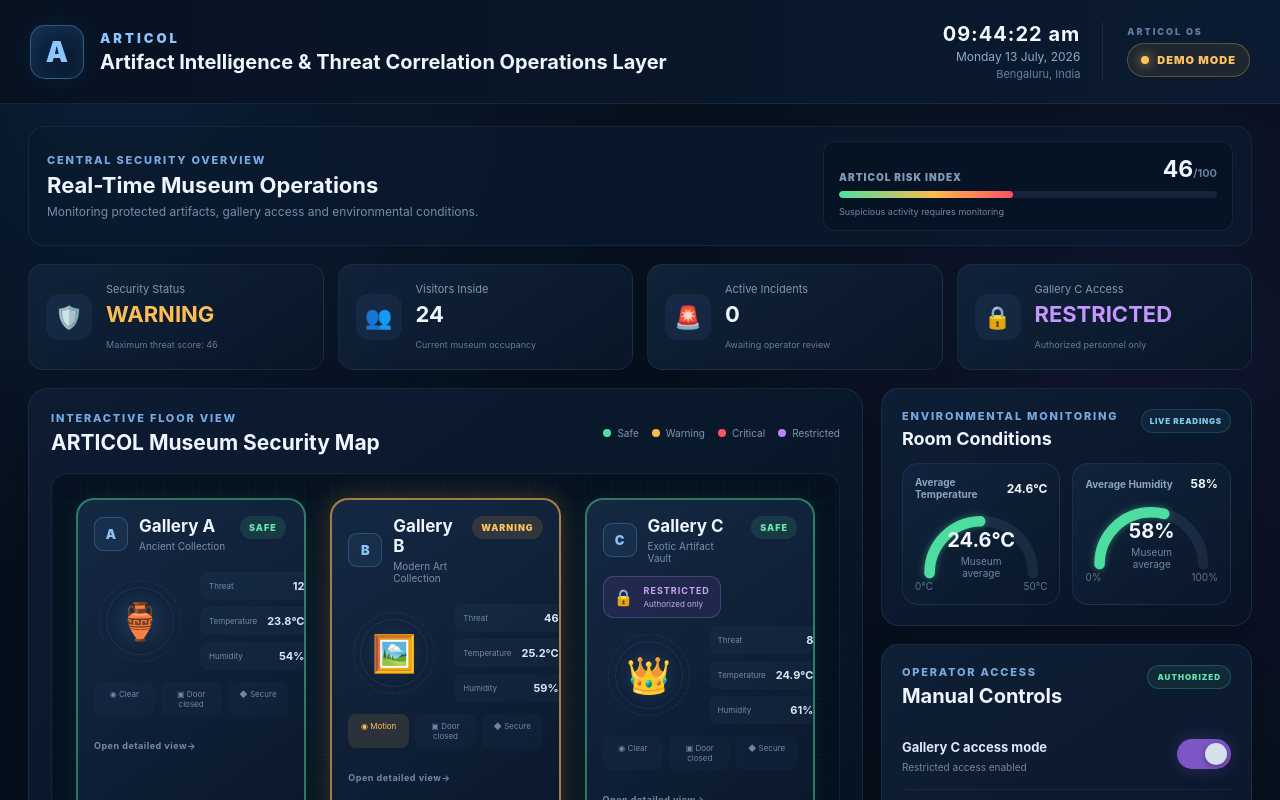
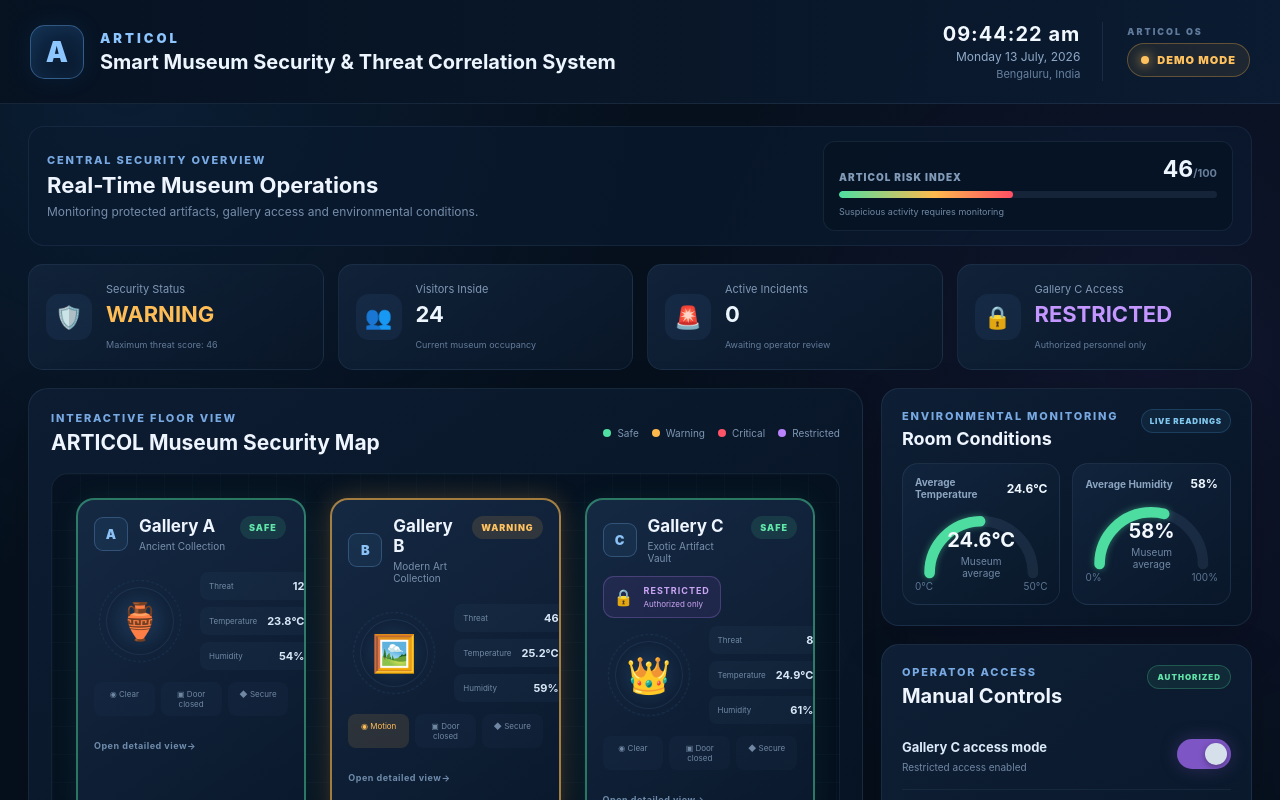
Before and after one commit to sds5525/ARTICOL-IoT-Project, a React (Vite) app: page / in a window 1280 px wide. Shown: the top 800 px of the page. Built offline with nearby package versions, Linux system fonts and the light colour scheme.

Commit message:
minor change

```diff
--- a/src/data/dummyData.js
+++ b/src/data/dummyData.js
@@ -1,7 +1,7 @@
 export const museumData = {
     project: {
       name: "ARTICOL",
-      subtitle: "Artifact Intelligence & Threat Correlation Operations Layer",
+      subtitle: "Smart Museum Security & Threat Correlation System",
       location: "Bengaluru, India",
       mode: "DEMO MODE",
     },
```
